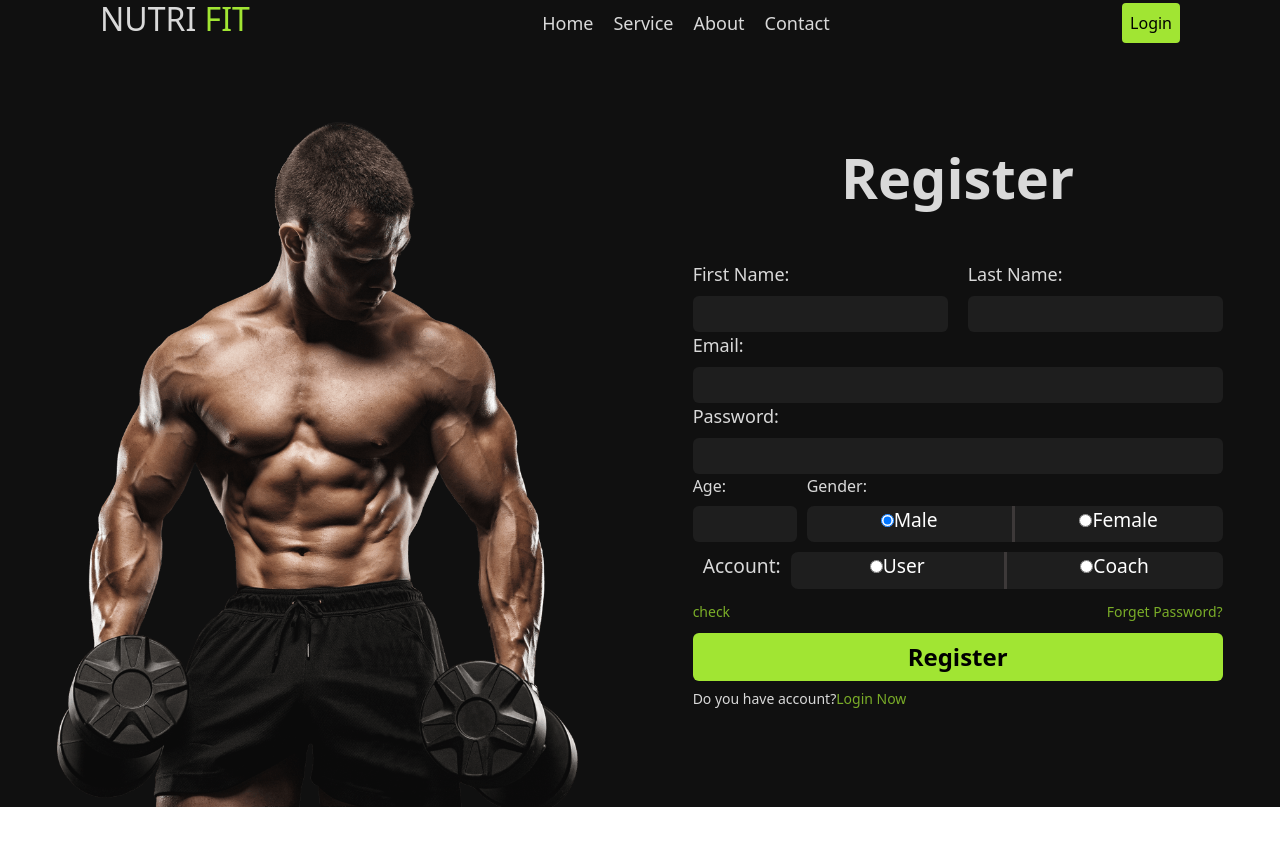
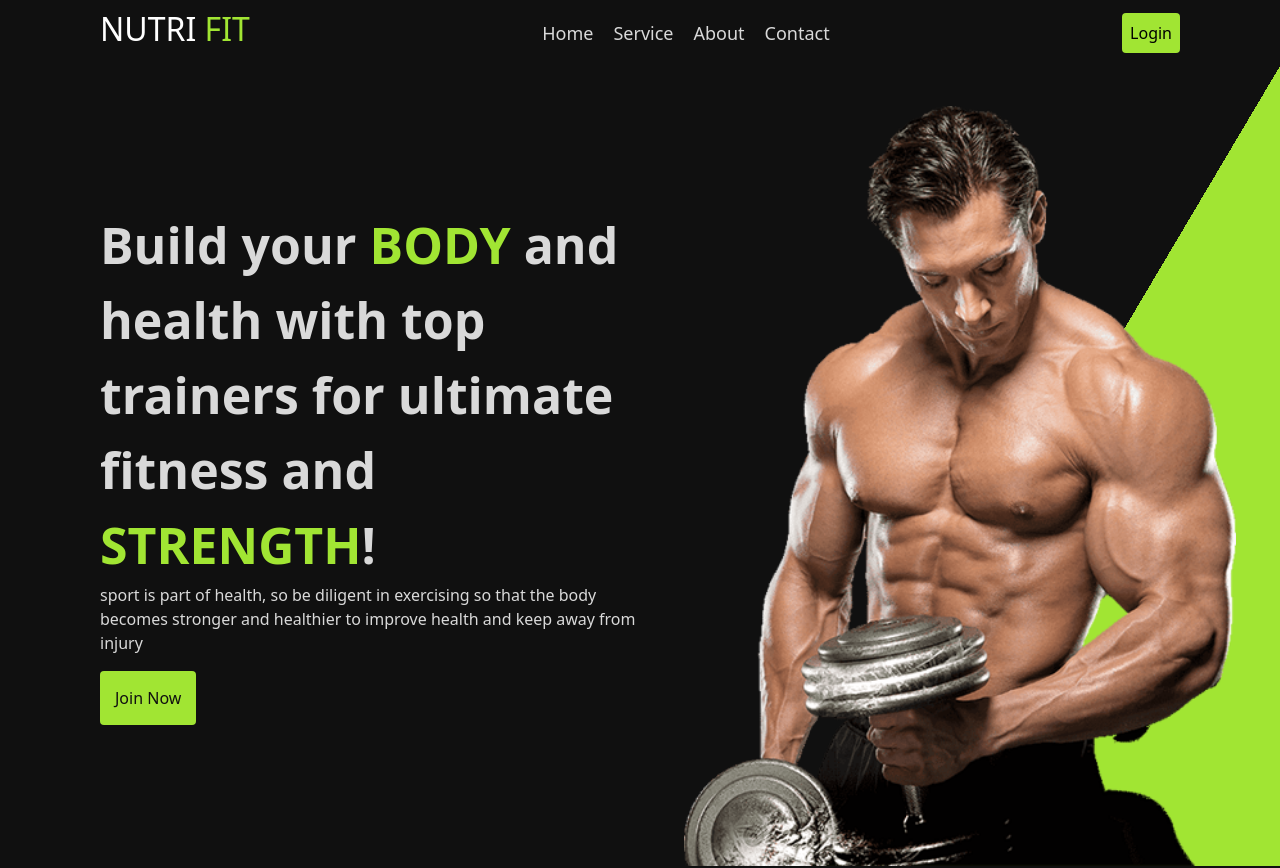
Before and after one commit to usfaql/MERAKI_Academy_Project_5_forked, a React (Create React App) app in the folder frontend/: page / in a window 1280 px wide. Shown: the top 868 px of the page. Before the commit the page ends 807 px from the top, so only its background shows below. Built offline with nearby package versions, Linux system fonts and the light colour scheme.

Commit message:
Build 404-NotFound Page And fix little Bugs

```diff
--- a/frontend/package.json
+++ b/frontend/package.json
@@ -13,6 +13,7 @@
     "react-bootstrap": "^2.10.1",
     "react-dom": "^18.2.0",
     "react-redux": "^9.1.0",
+    "react-router-dom": "^6.22.0",
     "react-scripts": "5.0.1",
     "web-vitals": "^2.1.4"
   },
--- a/frontend/src/App.js
+++ b/frontend/src/App.js
@@ -1,14 +1,20 @@
+import {Route, Routes} from "react-router-dom"
 import "./App.css";
 import LandingPage from "./components/LandingPage/LandingPage";
 import Register from "./components/RegisterPage/Register";
 import NavBar from "./components/NavBar/NavBar";
+import NotFound from "./components/NotFound/NotFound";
 
 function App() {
   return (
     <div className="App">
       <NavBar/>
-      {/* <LandingPage/> */}
-      <Register/>
+      <Routes>
+        <Route path="/" element={<LandingPage/>}/>
+        <Route path="/register" element={<Register/>}/>
+        <Route path="*" element={<NotFound/>}/>
+      </Routes>
+
     </div>
   );
 }
--- a/frontend/src/components/LandingPage/LandingPage.js
+++ b/frontend/src/components/LandingPage/LandingPage.js
@@ -3,10 +3,10 @@ import HomeLanding from '../HomeLanding/HomeLanding'
 import ServiceLanding from '../ServiceLanding/ServiceLanding'
 import AboutLanding from '../AboutLanding/AboutLanding'
 import ContactLanding from '../ContactLanding/ContactLanding'
-
+import "./style.css"
 function LandingPage() {
   return (
-    <div>
+    <div className='continer-landing'>
         <HomeLanding/>
         <ServiceLanding/>
         <AboutLanding/>
--- a/frontend/src/components/LandingPage/style.css
+++ b/frontend/src/components/LandingPage/style.css
@@ -0,0 +1,3 @@
+.continer-landing{
+    background-color: #101010;
+}
--- a/frontend/src/components/NavBar/NavBar.js
+++ b/frontend/src/components/NavBar/NavBar.js
@@ -4,7 +4,7 @@ function NavBar() {
   return (
     <div className='nav-bar'>
         <div>
-            <h2 >NUTRI <a style={{color:"#A1E533"}}>FIT</a></h2>
+            <h2 ><a href='/' style={{textDecoration:"none", color:"white"}}>NUTRI <a style={{color:"#A1E533"}}>FIT</a></a></h2>
         </div>
         <div>
             <lu >
@@ -16,7 +16,7 @@ function NavBar() {
         </div>
 
         <div>
-            <button className='button'>Login</button>
+        <a href='login' className='link-in-button'><button className='button' >Login</button></a>
         </div>
     </div>
   )
--- a/frontend/src/components/NavBar/style.css
+++ b/frontend/src/components/NavBar/style.css
@@ -1,6 +1,6 @@
 .nav-bar{
     display: flex;
-    padding: 0 100px  0 100px;
+    padding: 10px 100px  10px 100px;
     height: 10%;
     flex-direction: row;
     justify-content: space-between;
@@ -25,3 +25,7 @@
 .button:hover{
     background-color: #7aad28;
 }
+.link-in-button{
+    text-decoration: none;
+    color: #101010;
+}
--- /dev/null
+++ b/frontend/src/components/NotFound/NotFound.js
@@ -0,0 +1,17 @@
+import React from 'react'
+import "./style.css"
+function NotFound() {
+  return (
+    <div className='contener-not-found'>
+      <div style={{fontSize:"38px"}}>Oops!</div>
+      <div style={{fontSize:"24px"}}>We can't seem to find the page you're looking for.</div>
+      <p>Error code: 404</p>
+      <div style={{padding:"10px"}}>
+      <button style={{padding:"10px", border:"0", borderRadius:"4px",background:"#A1E533",fontWeight:"bold"}}>Return Home</button>
+      </div>
+
+    </div>
+  )
+}
+
+export default NotFound
--- /dev/null
+++ b/frontend/src/components/NotFound/style.css
@@ -0,0 +1,7 @@
+.contener-not-found{
+    display: flex;
+    flex-direction: column;
+    justify-content: center;
+    background-color: #101010;
+    height: calc(100vh - 66.39px);
+}
--- a/frontend/src/components/RegisterPage/Register.css
+++ b/frontend/src/components/RegisterPage/Register.css
@@ -1,5 +1,5 @@
 .Register-Page {
-  height: 95.1vh;
+  height: 94vh;
   display: flex;
   background-color: #101010;
   justify-content: space-around;
--- a/frontend/src/index.js
+++ b/frontend/src/index.js
@@ -4,11 +4,14 @@ import App from "./App";
 import { Provider } from "react-redux";
 import store from "./components/Redux/Reducers/Store";
 import 'bootstrap/dist/css/bootstrap.min.css';
+import { BrowserRouter } from "react-router-dom";
 const root = ReactDOM.createRoot(document.getElementById("root"));
 root.render(
   <React.StrictMode>
+    <BrowserRouter>
     <Provider store={store}>
       <App />
     </Provider>
+    </BrowserRouter>
   </React.StrictMode>
 );
```
Also changed, not shown: frontend/src/components/Home/Home.js (added), frontend/src/components/Home/style.css (added), 1 other file (tests, documents, lock files or other folders).
